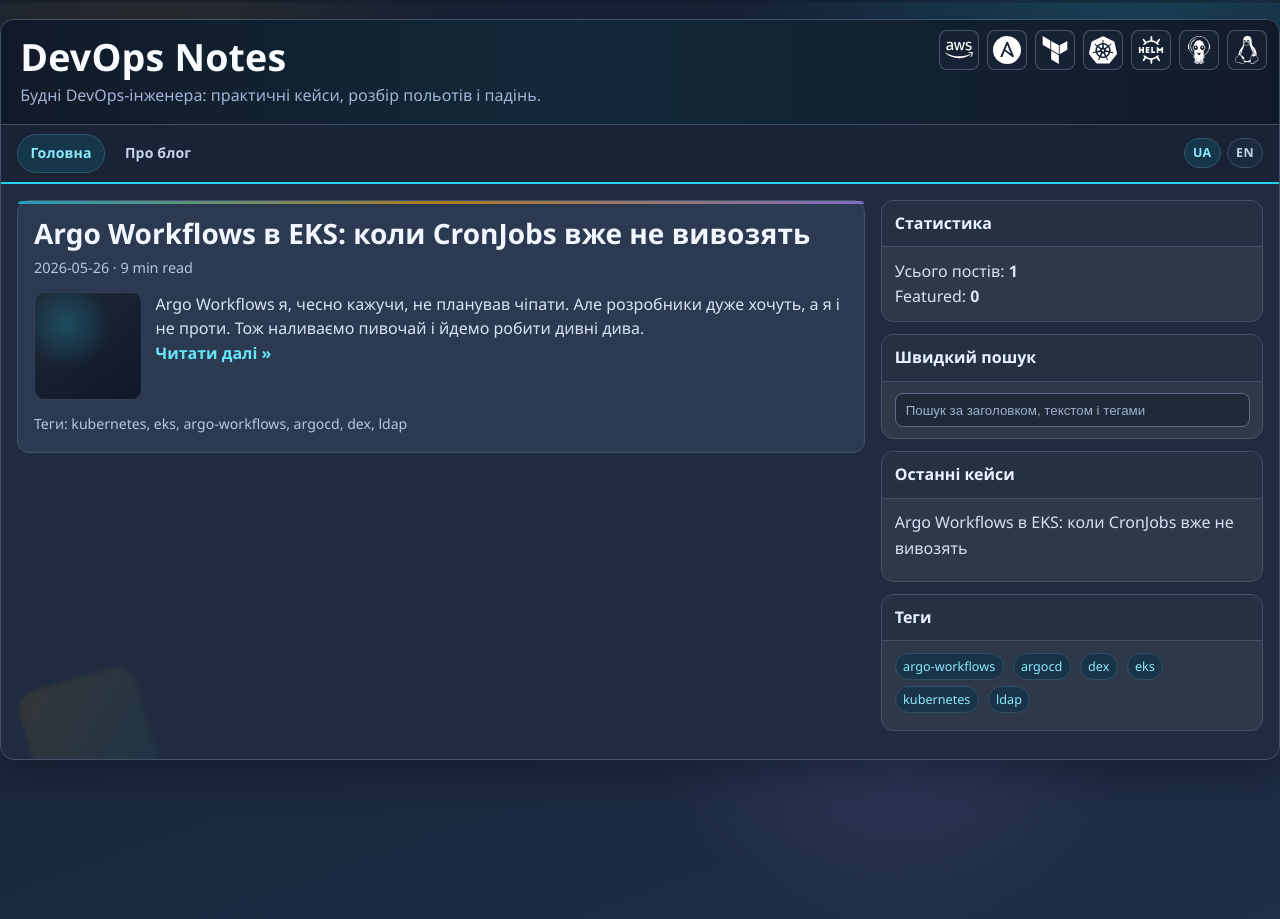
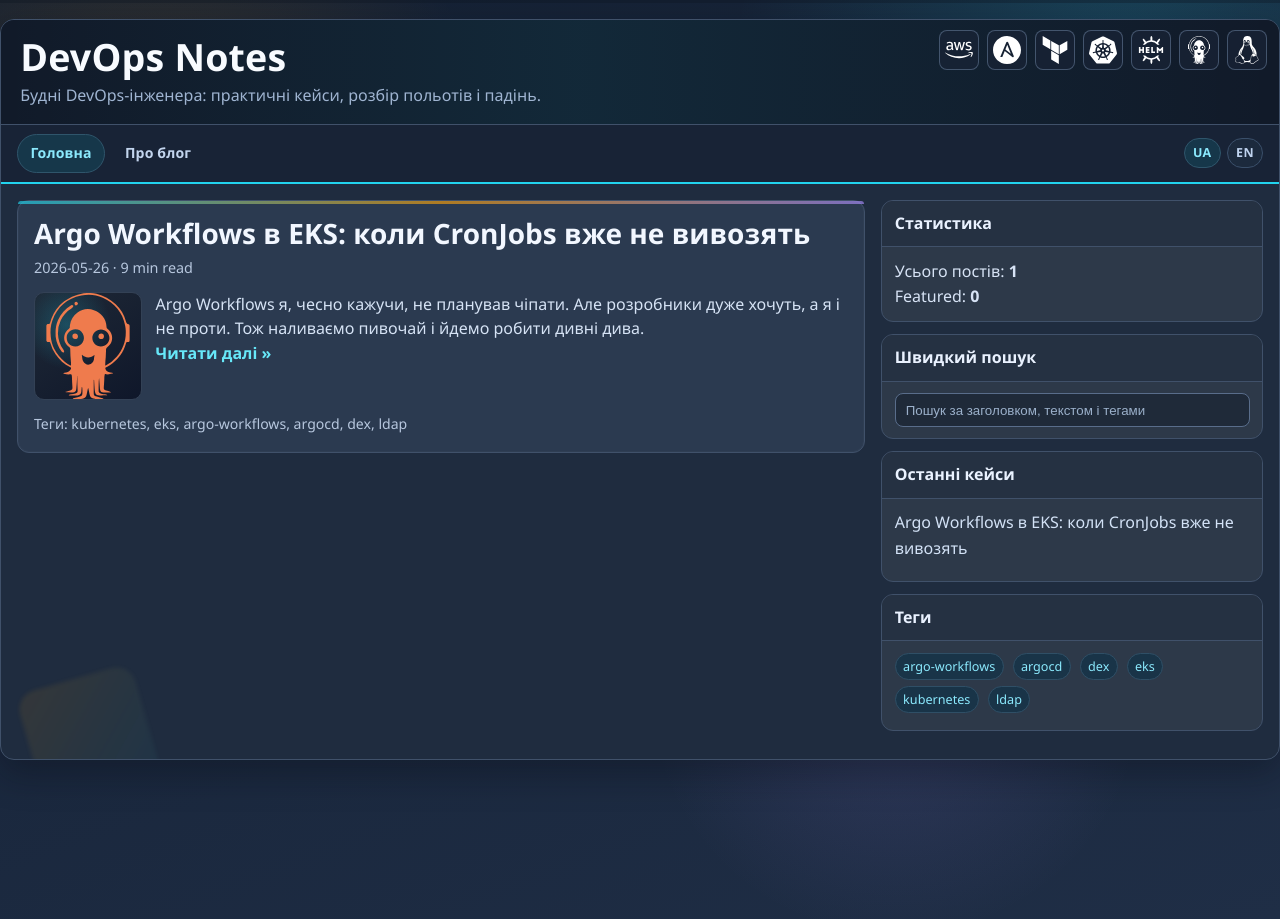
Before and after one commit to paparoot-devops/paparoot, a Jekyll site: the page built from index.html, in a window 1280 px wide. Built offline with Jekyll 4.4.1, drawn with Linux system fonts in a browser that asks for light colours.

Commit message:
add new post

```diff
--- a/index.html
+++ b/index.html
@@ -63,10 +63,18 @@ layout: default
   width: 108px;
   height: 108px;
   border-radius: 10px;
+  overflow: hidden;
   background:
     radial-gradient(circle at 30% 30%, rgba(34, 211, 238, 0.24) 0, transparent 42%),
     linear-gradient(145deg, #1f2937, #0f172a);
   border: 1px solid #334155;
+}
+
+.thumb img {
+  width: 100%;
+  height: 100%;
+  object-fit: cover;
+  display: block;
 }
 
 .post-excerpt {
@@ -164,7 +172,11 @@ layout: default
       {% if reading_time < 1 %}{% assign reading_time = 1 %}{% endif %}
       <div class="post-meta">{{ post.date | date: "%Y-%m-%d" }} · {{ reading_time }} min read</div>
       <div class="post-body">
-        <div class="thumb" aria-hidden="true"></div>
+        <div class="thumb" aria-hidden="true">
+          {% if post.preview_image %}
+            <img src="{{ post.preview_image | relative_url }}" alt="">
+          {% endif %}
+        </div>
         <div>
           <p class="post-excerpt">{{ post.excerpt | strip_html | truncate: 250 }}</p>
           <a class="read-more" href="{{ post.url | relative_url }}">Читати далі »</a>
```
Also changed, not shown: _posts/2026-05-26-argo-workflows-v-eks.md (+1 -0 lines).
